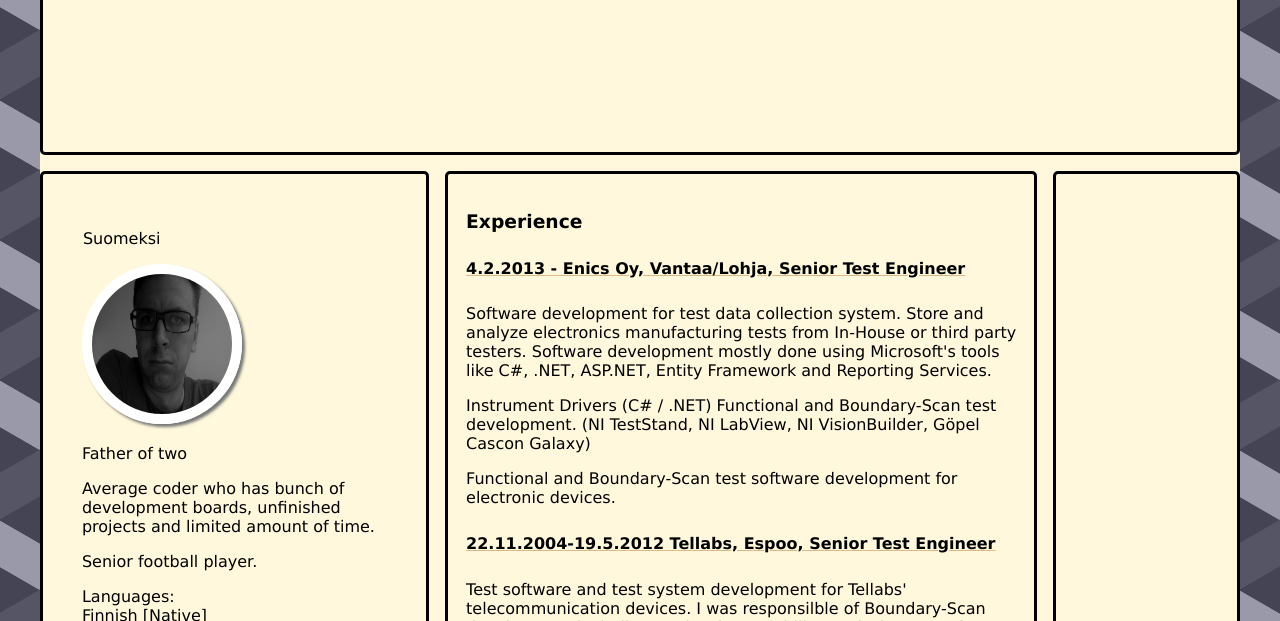
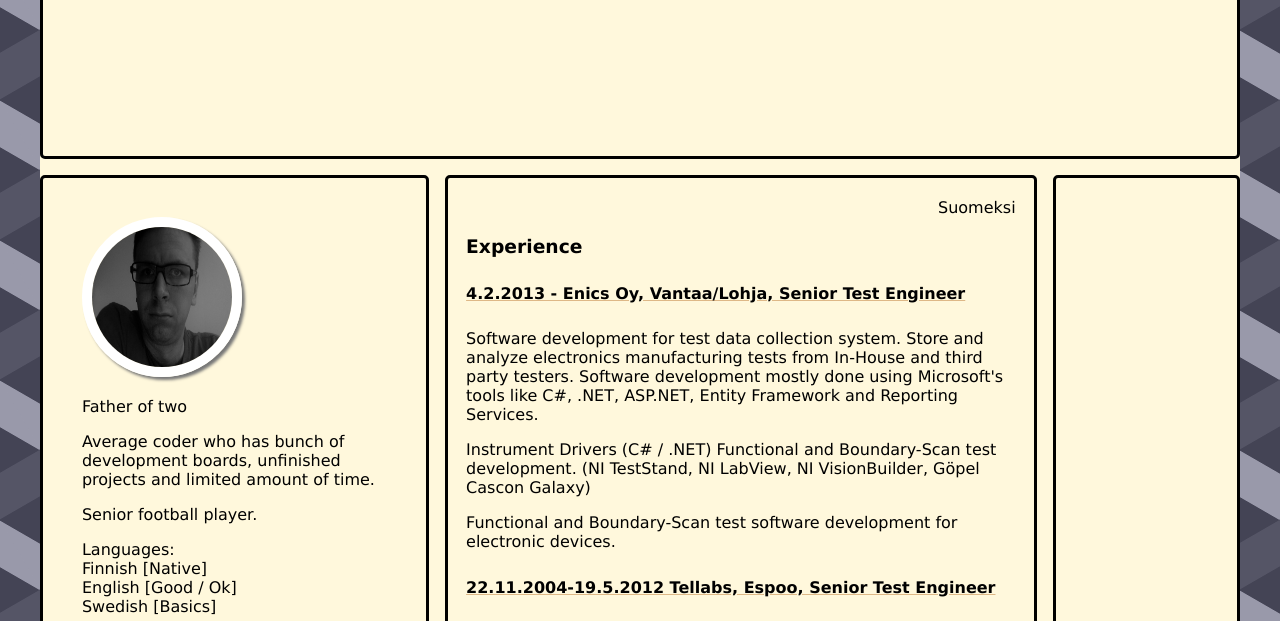
Before and after one commit to frogshead/home-page, a plain HTML site: page cv_en.html in a window 1280 px wide. Shown: the part 110-731 px from the top of the page. Drawn offline with Linux system fonts and the light colour scheme.

Commit message:
move language link

```diff
--- a/css/style.css
+++ b/css/style.css
@@ -20,12 +20,13 @@ h5{
     text-decoration: underline burlywood;
 }
 
-a{
+#experience a{
     outline: none;
     text-decoration: none;
     padding: 2px 1px 0;
     color: black;
-    text-align: left;
+    display: block;
+    text-align:right;
 }
 
 
--- a/cv_en.html
+++ b/cv_en.html
@@ -33,11 +33,12 @@
 				====================
 				-->
 		<div id="experience">
+				<a href="./index.html">Suomeksi</a>
 			<h3>Experience</h3>
 
 			<h5>4.2.2013 - Enics Oy, Vantaa/Lohja, Senior Test Engineer</h5>
 			<p>
-				Software development for test data collection system. Store and analyze electronics manufacturing tests from In-House or
+				Software development for test data collection system. Store and analyze electronics manufacturing tests from In-House and
 				third party testers. Software development mostly done using Microsoft's tools like C#, .NET, ASP.NET, Entity Framework
 				and Reporting Services.
 			</p>
@@ -149,9 +150,7 @@
 		</div>
 		<!-- yhteystiedot oikeaan marginaaliin -->
 		<div id="contacts">
-			<p>
-				<a href="./index.html">Suomeksi</a>
-			</p>
+
 			<div class="polaroid">
 				<img alt="me" src="./images/me.jpg" height="140" width="140">
 			</div>
```
Also changed, not shown: index.html (+3 -4 lines).
